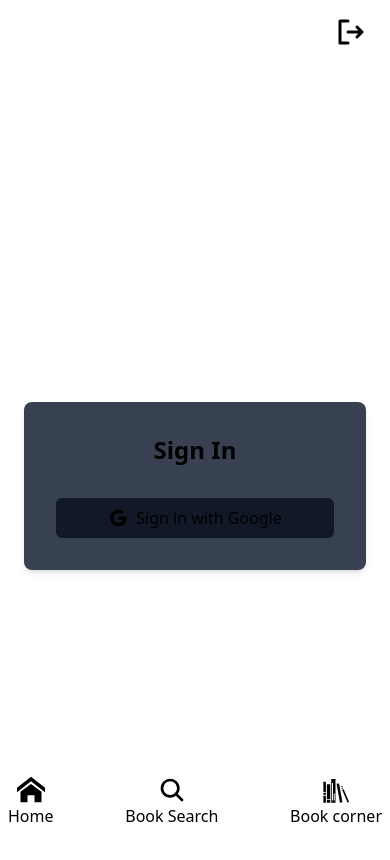
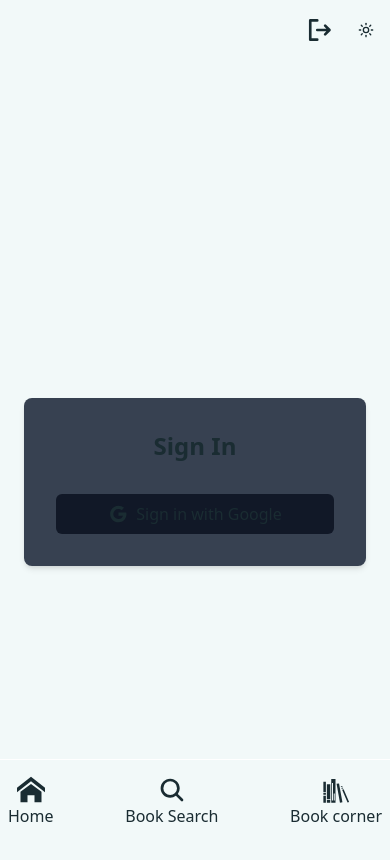
Before and after one commit to bonniemo/google-books-api, a Next.js app: page /signIn in a window 390 px wide. Shown: the top 860 px of the page. Built offline with nearby package versions, Linux system fonts and the light colour scheme; no server answers.

Commit message:
adding theme colors to components

```diff
--- a/app/layout.tsx
+++ b/app/layout.tsx
@@ -2,6 +2,7 @@ import Nav from "@/components/Nav";
 import AuthProvider from "@/providers/AuthProvider";
 
 import Settings from "@/components/Settings";
+import ThemeToggleBtn from "@/components/ThemeToggleBtn";
 import type { Metadata } from "next";
 import { ThemeProvider } from "next-themes";
 import "./globals.css";
@@ -18,7 +19,7 @@ export default function RootLayout({
 }>) {
     return (
         <html lang="en" suppressHydrationWarning>
-            <body className="bg-background text-text px-2 md:px-4">
+            <body className="bg-base-light dark:bg-base-night text-base-dark dark:text-base-light px-2 sm:px-4">
                 <AuthProvider>
                     <ThemeProvider
                         attribute="class"
@@ -29,10 +30,12 @@ export default function RootLayout({
                         {/* top menu for desktop */}
                         <div className="hidden md:block sticky top-0 z-10 bg-background">
                             <Nav />
+                            <ThemeToggleBtn />
                         </div>
                         {/* top settings for mobile */}
-                        <div className="md:hidden bg-background">
+                        <div className="md:hidden bg-background flex items-center">
                             <Settings />
+                            <ThemeToggleBtn />
                         </div>
                         <div className="mb-36">{children}</div>
                         {/* bottom menu for mobile */}
--- a/components/BookshelfModal.tsx
+++ b/components/BookshelfModal.tsx
@@ -9,10 +9,10 @@ import {
 } from "@/components/ui/dialog";
 import { useAuthStore } from "@/stores/useAuthStore";
 import useBookshelfStore from "@/stores/useBookshelfStore";
-import { Book, BookCategoryFilterKey } from "@/types/google-book-search-types";
+import { Book, BookCategoryFilterKey } from "@/types/bookAppTypes";
+
 import { useEffect, useState } from "react";
 import { BiSolidBookHeart } from "react-icons/bi";
-import { DatePicker } from "./DatePicker";
 
 export type BookshelfModalProps = {
     book: Book;
@@ -100,7 +100,7 @@ const BookshelfModal = ({ book }: BookshelfModalProps) => {
             </DialogTrigger>
 
             <DialogContent
-                className="bg-background text-text border p-8 border-none max-w-md w-full"
+                className="bg-accent-light text-base-dark border p-8 border-none rounded-lg max-w-md w-full"
                 onPointerDownOutside={(e) => e.preventDefault()} // Prevent closing when clicking on date picker
             >
                 <DialogHeader>
@@ -132,10 +132,10 @@ const BookshelfModal = ({ book }: BookshelfModalProps) => {
                                 Started Reading:
                             </label>
                             <div className="relative z-50">
-                                <DatePicker
+                                {/* <DatePicker
                                     date={startDate}
                                     setDate={setStartDate}
-                                />
+                                /> */}
                             </div>
                         </div>
                     )}
--- a/components/SearchResult.tsx
+++ b/components/SearchResult.tsx
@@ -22,7 +22,7 @@ const SearchResult = ({
                 <h2 className="text-2xl font-semibold mb-3">
                     Welcome to Book Search
                 </h2>
-                <p className="text-gray-100 max-w-lg">
+                <p className=" max-w-lg">
                     Search for your favorite books above to discover information
                     about titles, authors, descriptions, and more.
                 </p>
@@ -35,7 +35,7 @@ const SearchResult = ({
         return (
             <div className="flex flex-col items-center justify-center mt-16 ">
                 <h2 className="text-xl font-semibold mb-3">No books found</h2>
-                <p className="text-gray-100 max-w-lg">
+                <p className=" max-w-lg">
                     We couldn't find any books matching "{searchQuery}". Please
                     try a different search term or check your spelling.
                 </p>
--- a/components/Signout.tsx
+++ b/components/Signout.tsx
@@ -31,7 +31,7 @@ const Signout = () => {
             {isLoading ? (
                 "Signing Out..."
             ) : (
-                <PiSignOutBold className="min-h-8 min-w-8" />
+                <PiSignOutBold className="min-h-7 min-w-7" />
             )}
         </button>
     );
--- a/components/SingleBookDetails.tsx
+++ b/components/SingleBookDetails.tsx
@@ -22,7 +22,7 @@ const SingleBookDetails = () => {
 
     return (
         <>
-            <section className="p-4">
+            <section>
                 <img
                     src={book.imgUrl || ""}
                     alt={`Book cover of ${book.title}`}
--- a/components/ThemeToggleBtn.tsx
+++ b/components/ThemeToggleBtn.tsx
@@ -1,26 +1,22 @@
+"use client";
+
 import { Moon, Sun } from "lucide-react";
 import { useTheme } from "next-themes";
 import { Button } from "./ui/button";
 
 const ThemeToggleBtn = () => {
-    const { setTheme } = useTheme();
+    const { theme, setTheme } = useTheme();
 
     return (
-        <section>
-            <Button variant="outline" size="icon">
-                <Sun
-                    onClick={() => setTheme("light")}
-                    className="h-[1.2rem] w-[1.2rem] rotate-0 scale-100 transition-all dark:-rotate-90 dark:scale-0"
-                />
-            </Button>
-            <Button
-                onClick={() => setTheme("dark")}
-                variant="outline"
-                size="icon"
-            >
-                <Moon className="absolute h-[1.2rem] w-[1.2rem] rotate-90 scale-0 transition-all dark:rotate-0 dark:scale-100" />
-            </Button>
-        </section>
+        <Button
+            variant="ghost"
+            size="icon"
+            onClick={() => setTheme(theme === "dark" ? "light" : "dark")}
+            aria-label="Toggle theme"
+        >
+            <Sun className="h-[1.4rem] w-[1.4rem] rotate-0 scale-100 transition-all dark:-rotate-90 dark:scale-0" />
+            <Moon className="absolute h-[1.4rem] w-[1.4rem] rotate-90 scale-0 transition-all dark:rotate-0 dark:scale-100" />
+        </Button>
     );
 };
 
--- a/components/ui/checkbox.tsx
+++ b/components/ui/checkbox.tsx
@@ -13,7 +13,7 @@ const Checkbox = React.forwardRef<
     <CheckboxPrimitive.Root
         ref={ref}
         className={cn(
-            "peer h-6 w-6 shrink-0 rounded-md border border-primary shadow-lg focus-visible:outline-none focus-visible:ring-1 focus-visible:ring-ring disabled:cursor-not-allowed disabled:opacity-50 data-[state=checked]:bg-primary data-[state=checked]:text-primary-foreground",
+            "peer h-6 w-6 shrink-0 rounded-md border border-base-dark dark:border-base-dark shadow-md focus-visible:outline-none focus-visible:ring-1 focus-visible:ring-ring disabled:cursor-not-allowed disabled:opacity-50 data-[state=checked]:bg-primary data-[state=checked]:text-base-dark darkdata-[state=checked]:text-base-light",
             className
         )}
         {...props}
--- a/components/ui/input.tsx
+++ b/components/ui/input.tsx
@@ -1,6 +1,6 @@
-import * as React from "react"
+import * as React from "react";
 
-import { cn } from "@/lib/utils"
+import { cn } from "@/lib/utils";
 
 const Input = React.forwardRef<HTMLInputElement, React.ComponentProps<"input">>(
     ({ className, type, ...props }, ref) => {
@@ -8,15 +8,15 @@ const Input = React.forwardRef<HTMLInputElement, React.ComponentProps<"input">>(
             <input
                 type={type}
                 className={cn(
-          "flex h-9 w-full rounded-md border border-input bg-transparent px-3 py-1 text-base shadow-sm transition-colors file:border-0 file:bg-transparent file:text-sm file:font-medium file:text-foreground placeholder:text-muted-foreground focus-visible:outline-none focus-visible:ring-1 focus-visible:ring-ring disabled:cursor-not-allowed disabled:opacity-50 md:text-sm",
+                    "flex h-9 w-full rounded-md border border-input bg-transparent px-3 py-1 shadow-sm transition-colors file:border-0 file:bg-transparent file:text-sm file:font-medium file:text-foreground placeholder:text-muted-foreground focus-visible:outline-none focus-visible:ring-1 focus-visible:ring-ring disabled:cursor-not-allowed disabled:opacity-50 md:text-sm",
                     className
                 )}
                 ref={ref}
                 {...props}
             />
-    )
+        );
     }
-)
-Input.displayName = "Input"
+);
+Input.displayName = "Input";
 
-export { Input }
+export { Input };
```
Also changed, not shown: components/DatePicker.tsx (deleted, +0 -69 lines), components/DisplayCardSearchResult.tsx (+26 -20 lines). Lines whose indentation alone changed are shown as unchanged.
